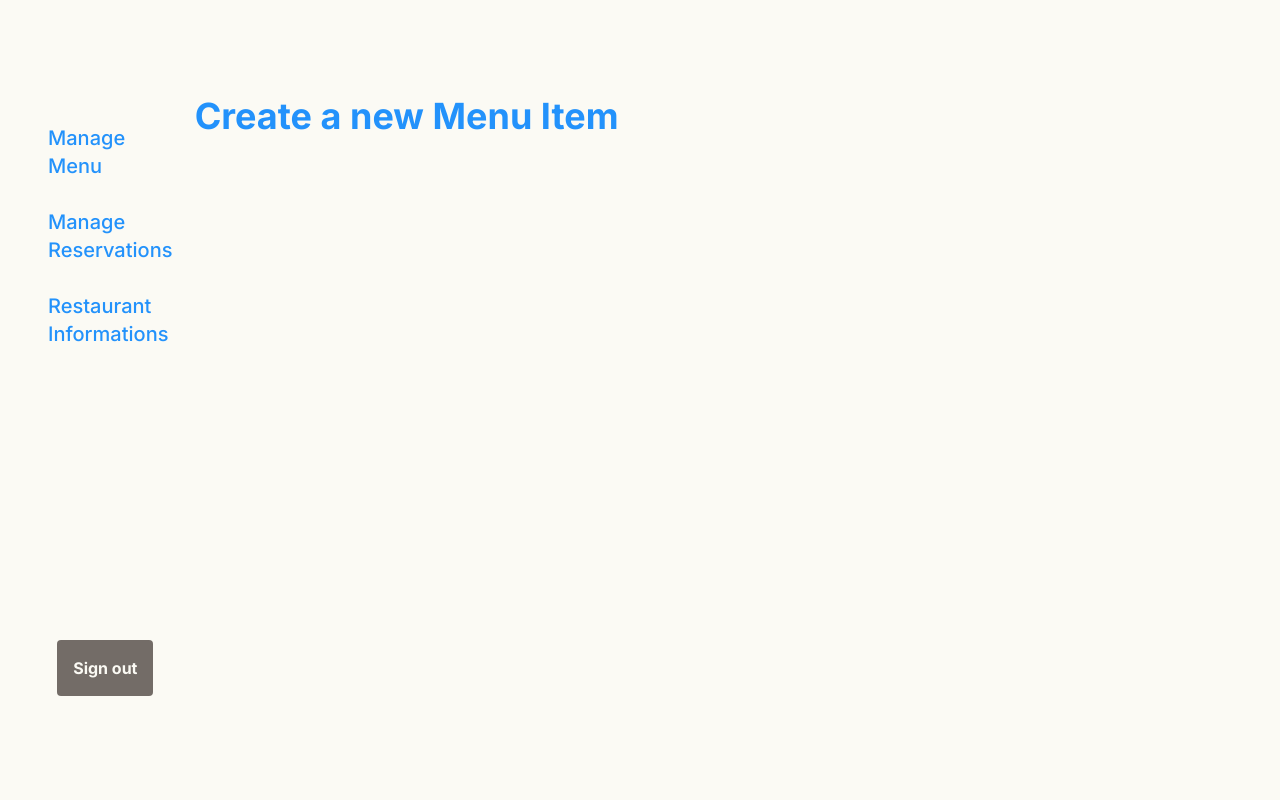
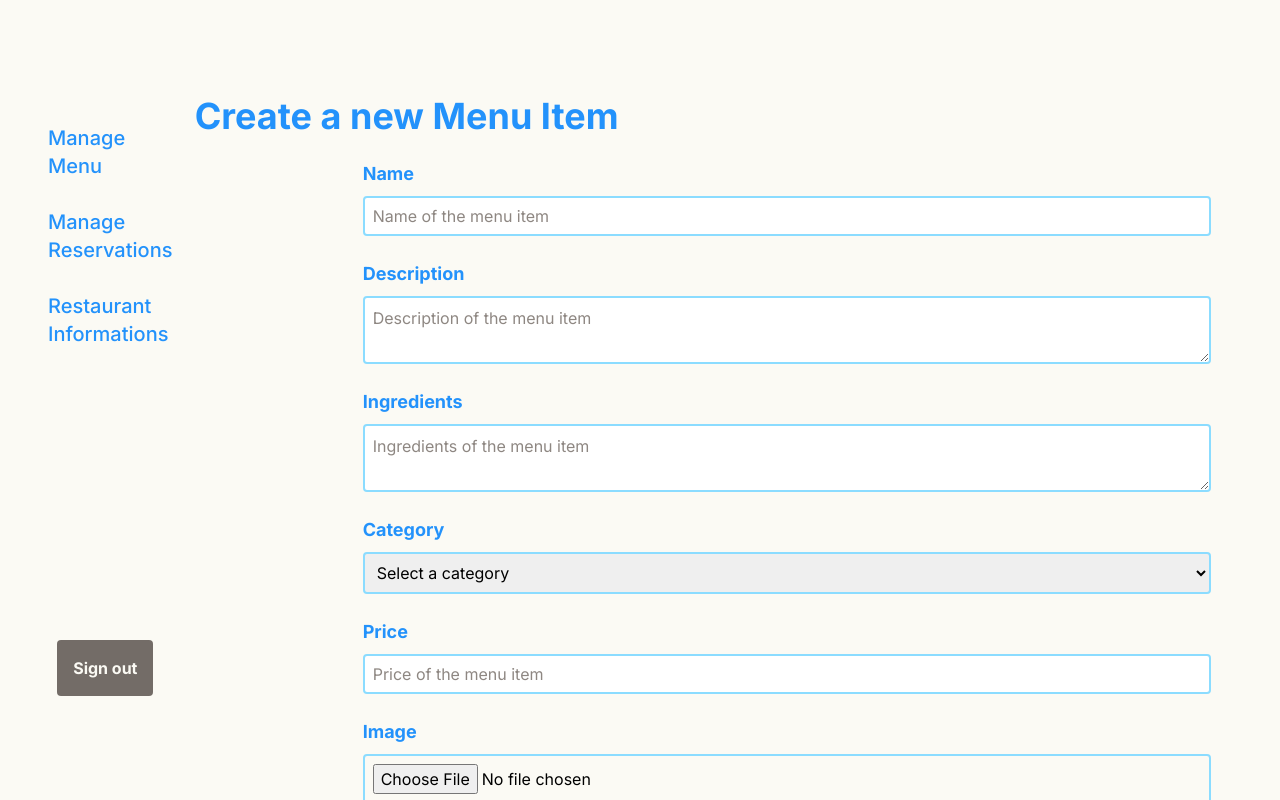
Before and after one commit to ThomasDmnc/next_thing, a Next.js app: page /dashboard/menu/create in a window 1280 px wide. Built offline with nearby package versions, Linux system fonts and the light colour scheme.

Commit message:
starting the menu item creation form + installing cloudinary for pictures."

```diff
--- a/package.json
+++ b/package.json
@@ -25,6 +25,7 @@
     "install": "^0.13.0",
     "next": "14.1.0",
     "next-auth": "beta",
+    "next-cloudinary": "^5.20.0",
     "postcss-preset-mantine": "^1.13.0",
     "react": "^18",
     "react-dom": "^18",
--- a/src/app/dashboard/menu/create/page.tsx
+++ b/src/app/dashboard/menu/create/page.tsx
@@ -6,12 +6,41 @@ export default function CreateMenuItem() {
             <div className='flex flex-row justify-center items-start max-w-6xl'>
                 <h1 className='text-4xl font-bold text-blue-600'>Create a new Menu Item</h1>
             </div>
+            <form
+                className="flex flex-col w-full max-w-4xl justify-evenly items-start h-full px-4 py-4 mx-auto sm:px-6"
+            >
+                <label className='font-bold text-blue-600 text-lg py-2'>Name</label>
+                <input type='text' className='w-full h-full p-2 border-2 border-blue-300 rounded mb-4' placeholder='Name of the menu item' />
+                <label className='font-bold text-blue-600 text-lg py-2'>Description</label>
+                <textarea className='w-full h-full p-2 border-2 border-blue-300 rounded mb-4' placeholder='Description of the menu item' />
+                <label className='font-bold text-blue-600 text-lg py-2'>Ingredients</label>
+                <textarea className='w-full h-full p-2 border-2 border-blue-300 rounded mb-4' placeholder='Ingredients of the menu item' />
+                <label className='font-bold text-blue-600 text-lg py-2'>Category</label>
+                <select className='w-full h-full p-2 border-2 border-blue-300 rounded mb-4'>
+                    <option value=''>Select a category</option>
+                    <option value='Appetizer'>Appetizer</option>
+                    <option value='Entree'>Entree</option>
+                    <option value='Main'>Main</option>
+                    <option value='Side'>Side</option>
+                    <option value='Cheese'>Cheese</option>
+                    <option value='Dessert'>Dessert</option>
+                    <option value='Beverage'>Beverage</option>
+                </select>
+                <label className='font-bold text-blue-600 text-lg py-2'>Price</label>
+                <input type='floet' className='w-full h-full p-2 border-2 border-blue-300 rounded mb-4' placeholder='Price of the menu item' />
+                <label className='font-bold text-blue-600 text-lg py-2'>Image</label>
+                <input type='file' className='w-full h-full p-2 border-2 border-blue-300 rounded mb-4' />
+                <label className='font-bold text-blue-600 text-lg py-2'>Availability</label>
+                <select className='w-full h-full p-2 border-2 border-blue-300 rounded mb-4'>
+                    <option value=''>Select availability</option>
+                    <option value='true'>Available</option>
+                    <option value='false'>Not available</option>
+                </select>
 
-            <div className='my-8'>
-                <form>
-
-                </form>
-            </div>
+                <div className='flex flex-row w-full justify-center items-center my-8'>
+                    <button type="submit" className='bg-gray-500 rounded-lg p-4 font-bold text-white hover:bg-gray-700'>Create</button>
+                </div>
+            </form>
         </main>
     )
 }
```
Also changed, not shown: 1 other file (tests, documents, lock files or other folders).
